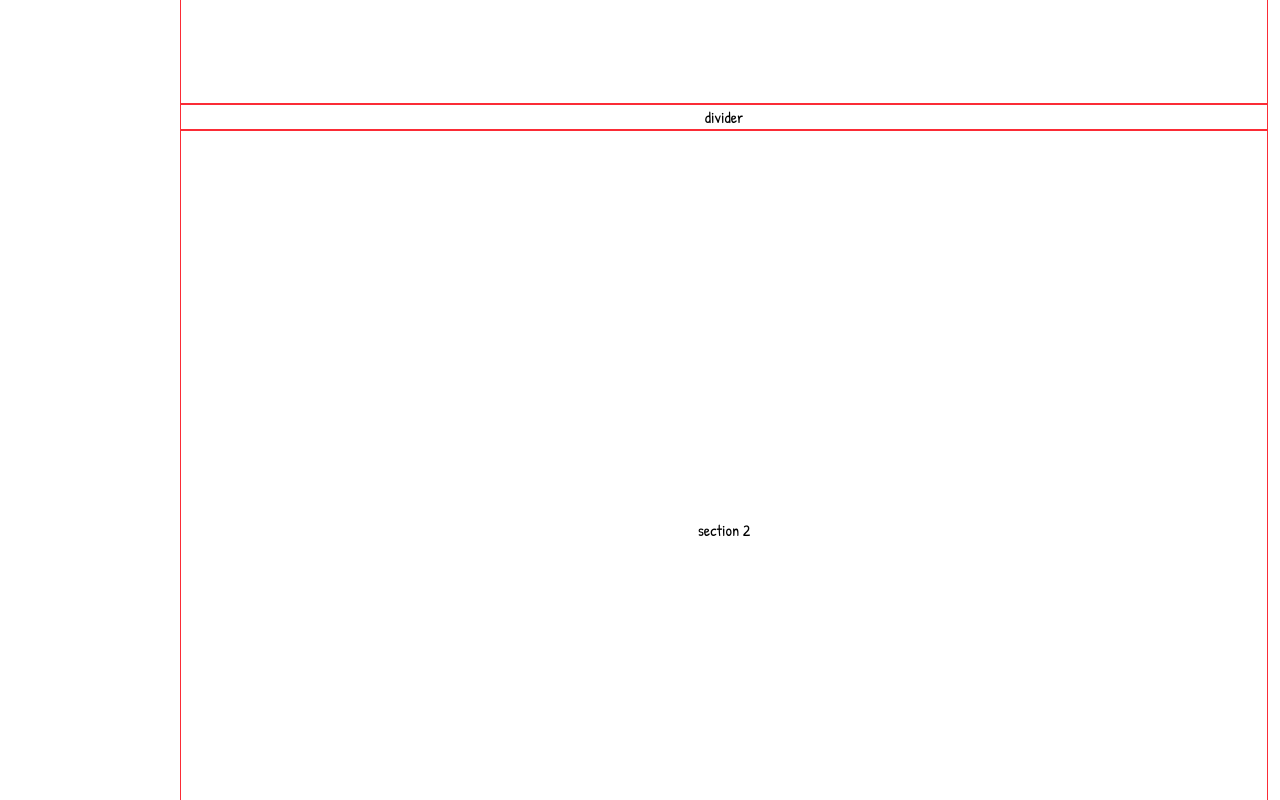
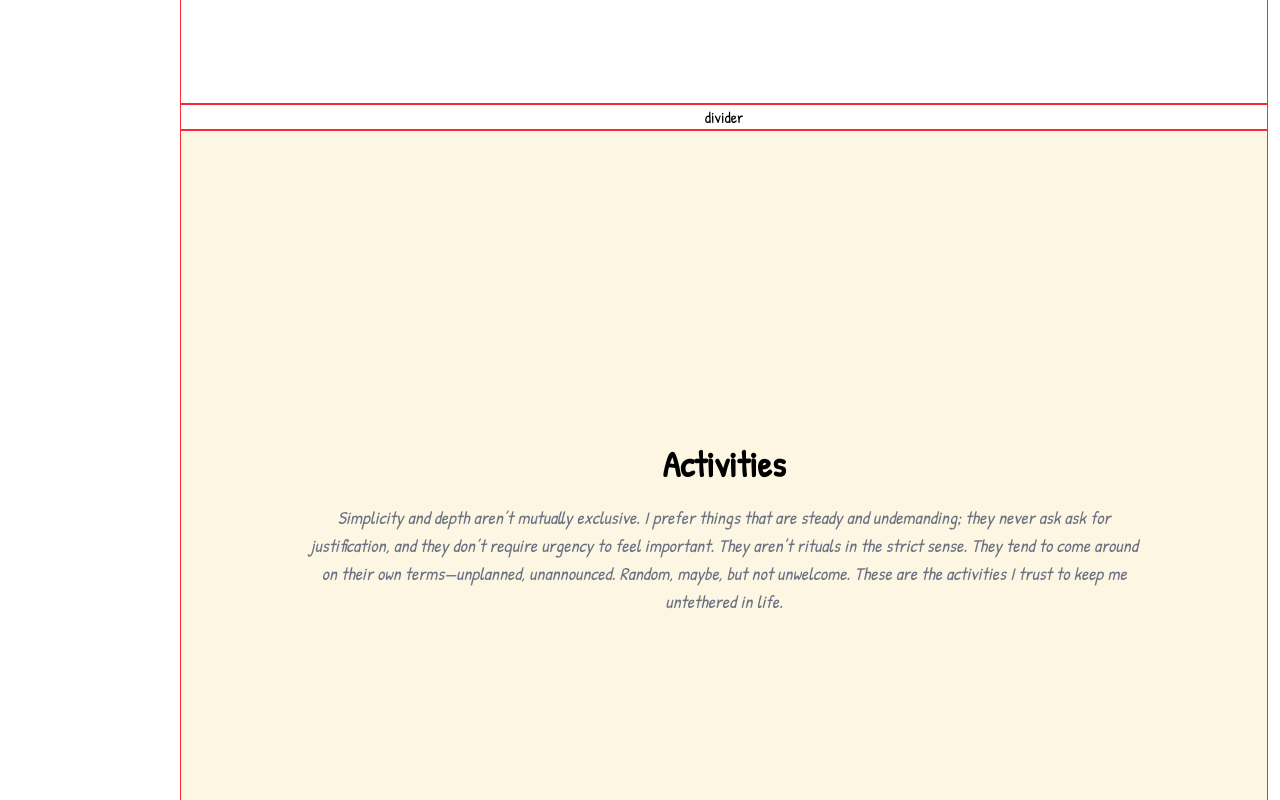
Before and after one commit to denoire/denoire.github.io, a Next.js app: page / in a window 1280 px wide. Shown: the part 3160-3960 px from the top of the page. Built offline with nearby package versions, Linux system fonts and the light colour scheme.

Commit message:
Add CH2: Activities

```diff
--- a/app/page.js
+++ b/app/page.js
@@ -29,6 +29,13 @@ export default function Home() {
               <Section id="1" />
               <Divider />
 
+              <Chapter
+                  title="Activities"
+                  text="Simplicity and depth aren’t mutually exclusive. I prefer things that are steady and undemanding;
+                   they never ask ask for justification, and they don’t require urgency to feel important. They aren’t
+                   rituals in the strict sense. They tend to come around on their own terms—unplanned, unannounced.
+                   Random, maybe, but not unwelcome. These are the activities I trust to keep me untethered in life."
+              />
               <Section id="2" />
               <Divider />
 
```
